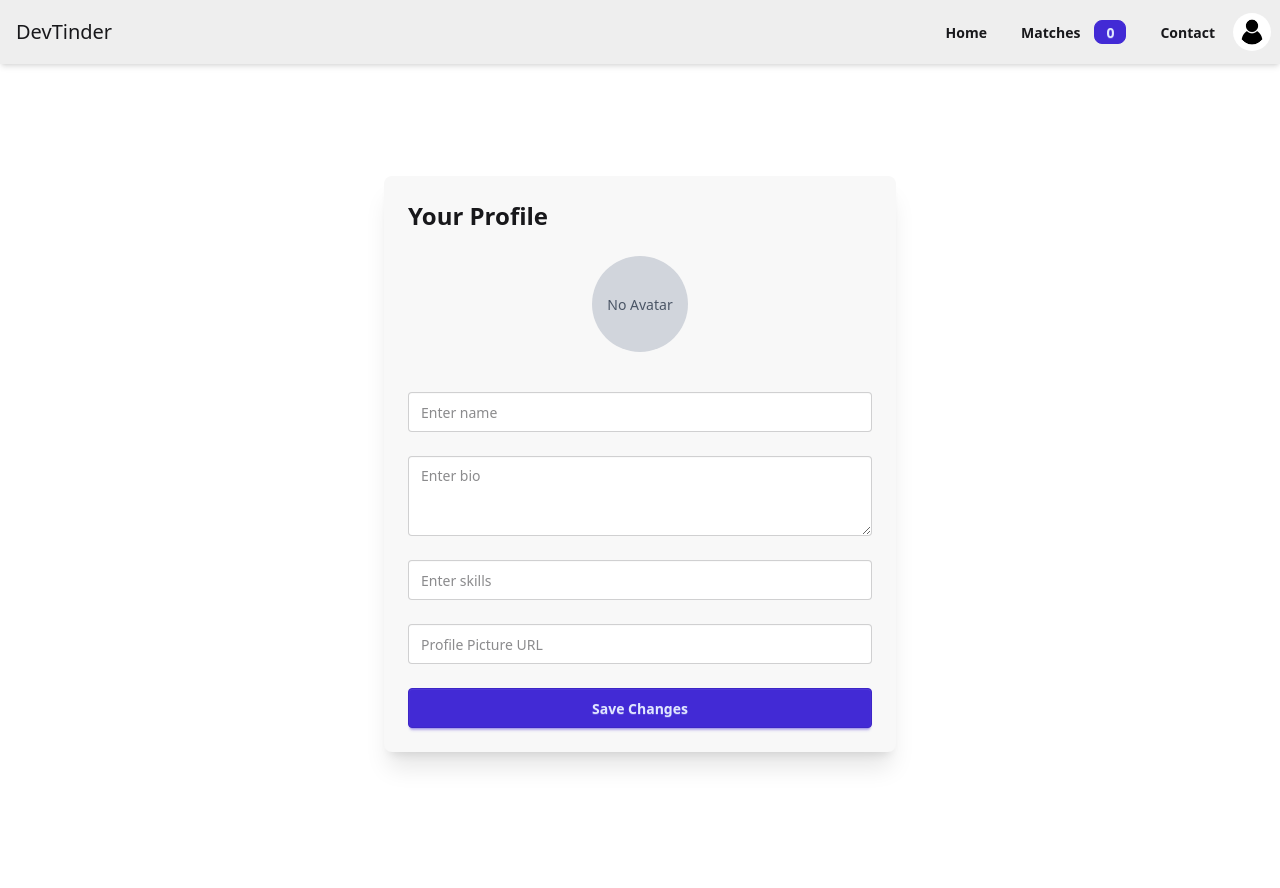
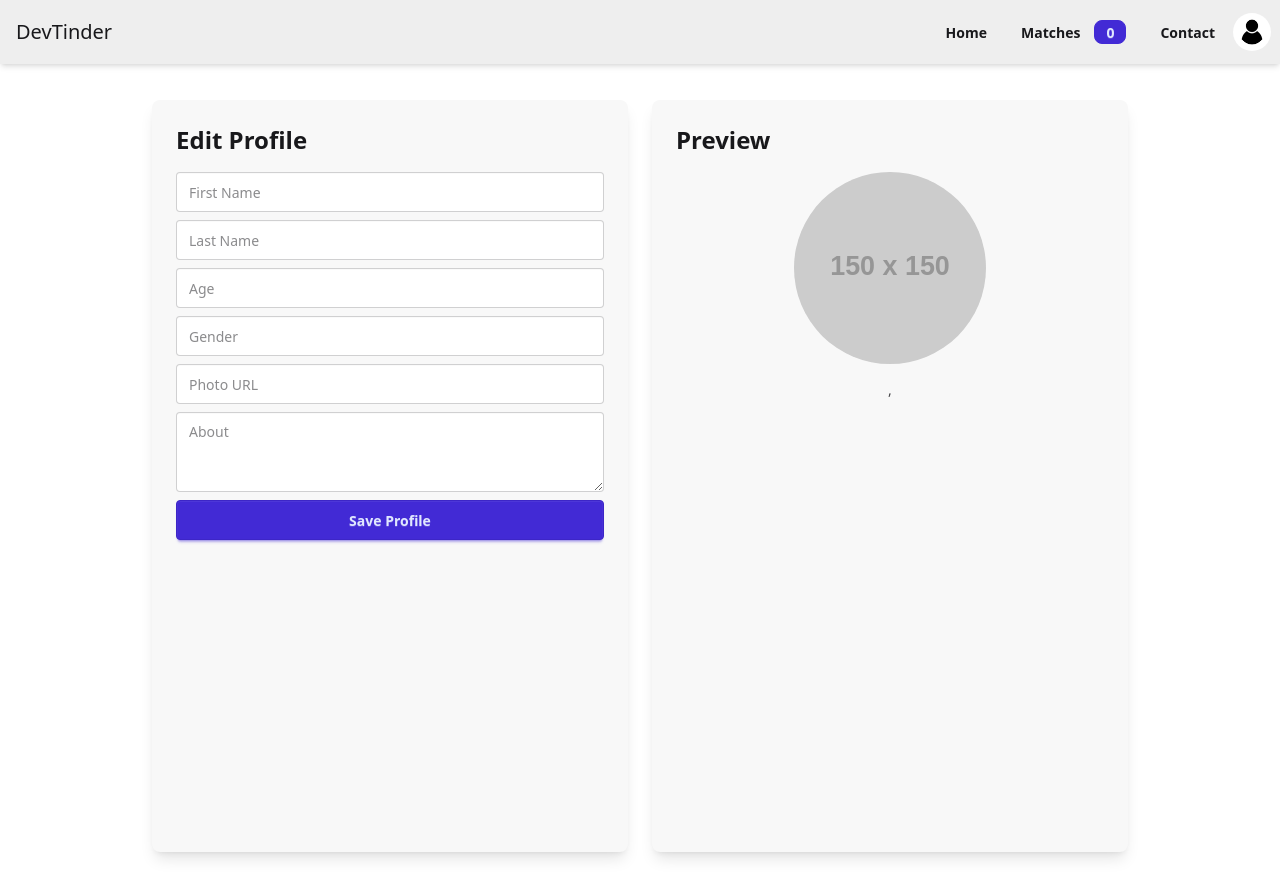
Before and after one commit to Mudasra/Dev-Tinder, a React (Vite) app: page /profile in a window 1280 px wide. Before the commit the page ends 864 px from the top, so only its background shows below. Built offline with nearby package versions, Linux system fonts and the light colour scheme; sample sign-in values are in the browser's storage.

Commit message:
Profile page

```diff
--- a/src/Components/Profile.jsx
+++ /dev/null
@@ -1,21 +0,0 @@
-import { useSelector } from "react-redux";
-
-const Profile = () => {
-  const user = useSelector((state) => state.user.user);
-
-  if (!user) {
-    return <p>Please login to see your profile.</p>;
-  }
-
-  return (
-    <div className="card bg-base-200 p-6 shadow-md">
-      <h2 className="text-2xl font-bold mb-4">Profile</h2>
-      <p><strong>Name:</strong> {user.name || "No name set"}</p>
-      <p><strong>Email:</strong> {user.email || "No email set"}</p>
-      <p><strong>Bio:</strong> {user.bio || "No bio yet"}</p>
-      <p><strong>Skills:</strong> {user.skills || "No skills added"}</p>
-    </div>
-  );
-};
-
-export default Profile;
--- a/src/Components/ProfileEdit.jsx
+++ b/src/Components/ProfileEdit.jsx
@@ -1,117 +1,54 @@
-import { useDispatch, useSelector } from "react-redux";
-import { useState, useEffect } from "react";
+import { useState } from "react";
+import { useSelector, useDispatch } from "react-redux";
 import { updateProfile } from "../utils/userSlice";
 
-const ProfileEdit = () => {
+const ProfilePage = () => {
   const dispatch = useDispatch();
   const user = useSelector((state) => state.user.user);
 
   const [formData, setFormData] = useState({
-    name: user?.name || "",
-    bio: user?.bio || "",
-    skills: user?.skills || "",
-    avatar: user?.avatar || "",
+    firstName: user?.firstName || "",
+    lastName: user?.lastName || "",
+    age: user?.age || "",
+    gender: user?.gender || "",
+    photo: user?.photo || "",
+    about: user?.about || "",
   });
-
-  const [saved, setSaved] = useState(false);
 
   const handleChange = (e) => {
     setFormData({ ...formData, [e.target.name]: e.target.value });
   };
 
-  const handleSubmit = (e) => {
-    e.preventDefault();
+  const handleSave = () => {
     dispatch(updateProfile(formData));
-    setSaved(true);
   };
 
-  // Automatically hide the success alert after 3 seconds
-  useEffect(() => {
-    if (saved) {
-      const timer = setTimeout(() => setSaved(false), 3000);
-      return () => clearTimeout(timer); // cleanup on unmount
-    }
-  }, [saved]);
+  return (
+    <div className="flex min-h-screen p-6 gap-6">
+      {/* Left Panel - Form */}
+      <div className="flex-1 bg-base-200 p-6 rounded-lg shadow-lg">
+        <h2 className="text-2xl font-bold mb-4">Edit Profile</h2>
+        <input name="firstName" value={formData.firstName} onChange={handleChange} placeholder="First Name" className="input w-full mb-2" />
+        <input name="lastName" value={formData.lastName} onChange={handleChange} placeholder="Last Name" className="input w-full mb-2" />
+        <input name="age" value={formData.age} onChange={handleChange} placeholder="Age" className="input w-full mb-2" />
+        <input name="gender" value={formData.gender} onChange={handleChange} placeholder="Gender" className="input w-full mb-2" />
+        <input name="photo" value={formData.photo} onChange={handleChange} placeholder="Photo URL" className="input w-full mb-2" />
+        <textarea name="about" value={formData.about} onChange={handleChange} placeholder="About" className="textarea w-full mb-2" />
+        <button onClick={handleSave} className="btn btn-primary w-full">Save Profile</button>
+      </div>
 
-  return (
-    <div className="flex justify-center items-center min-h-screen p-6">
-      <div className="card bg-base-200 shadow-xl w-full max-w-lg">
-        <div className="card-body">
-          <h2 className="card-title text-2xl mb-4">Your Profile</h2>
-
-          {/* Avatar */}
-          <div className="flex flex-col items-center mb-4">
-            {formData.avatar ? (
-              <img
-                src={formData.avatar}
-                alt="avatar"
-                className="w-24 h-24 object-cover rounded-full border-2 border-primary mb-4 transition-all duration-300 hover:scale-105"
-              />
-            ) : (
-              <div className="w-24 h-24 bg-gray-300 rounded-full mb-4 flex items-center justify-center text-gray-600">
-                No Avatar
-              </div>
-            )}
-          </div>
-
-          {/* Form */}
-          <form onSubmit={handleSubmit} className="space-y-6">
-            <input
-              type="text"
-              name="name"
-              placeholder="Enter name"
-              value={formData.name}
-              onChange={handleChange}
-              className="input input-bordered w-full"
-            />
-            <textarea
-              name="bio"
-              placeholder="Enter bio"
-              value={formData.bio}
-              onChange={handleChange}
-              className="textarea textarea-bordered w-full"
-            />
-            <input
-              type="text"
-              name="skills"
-              placeholder="Enter skills"
-              value={formData.skills}
-              onChange={handleChange}
-              className="input input-bordered w-full"
-            />
-            <input
-              type="text"
-              name="avatar"
-              placeholder="Profile Picture URL"
-              value={formData.avatar}
-              onChange={handleChange}
-              className="input input-bordered w-full"
-            />
-            <button type="submit" className="btn btn-primary w-full">
-              Save Changes
-            </button>
-          </form>
-
-          {/* Success Alert */}
-          {saved && (
-            <div
-              className="alert alert-success mt-4 opacity-0 animate-fadeIn"
-              style={{ animation: "fadeIn 0.5s forwards" }}
-            >
-              ✅ Profile updated successfully!
-            </div>
-          )}
+      {/* Right Panel - Live Preview */}
+      <div className="flex-1 bg-base-200 p-6 rounded-lg shadow-lg">
+        <h2 className="text-2xl font-bold mb-4">Preview</h2>
+        <div className="flex flex-col items-center">
+          <img src={formData.photo || "https://via.placeholder.com/150"} alt="avatar" className="w-48 h-48 rounded-full mb-4 object-cover" />
+          <h3 className="text-xl font-semibold">{formData.firstName} {formData.lastName}</h3>
+          <p className="text-sm opacity-80">{formData.age}, {formData.gender}</p>
+          <p className="mt-2 text-center">{formData.about}</p>
         </div>
       </div>
-
-      {/* Inline CSS for smooth fade in */}
-      <style>{`
-        @keyframes fadeIn {
-          to { opacity: 1; }
-        }
-      `}</style>
     </div>
   );
 };
 
-export default ProfileEdit;
+export default ProfilePage;
--- a/src/Components/ProfilePage.jsx
+++ b/src/Components/ProfilePage.jsx
@@ -1,10 +1,8 @@
-import Profile from "./Profile";
 import ProfileEdit from "./ProfileEdit";
 
 const ProfilePage = () => {
   return (
-    <div className="max-w-2xl mx-auto">
-      {/* <Profile /> */}
+    <div className="max-w-5xl py-3 mx-auto flex">
       <ProfileEdit />
     </div>
   );
```
Also changed, not shown: 1 other file (tests, documents, lock files or other folders).
